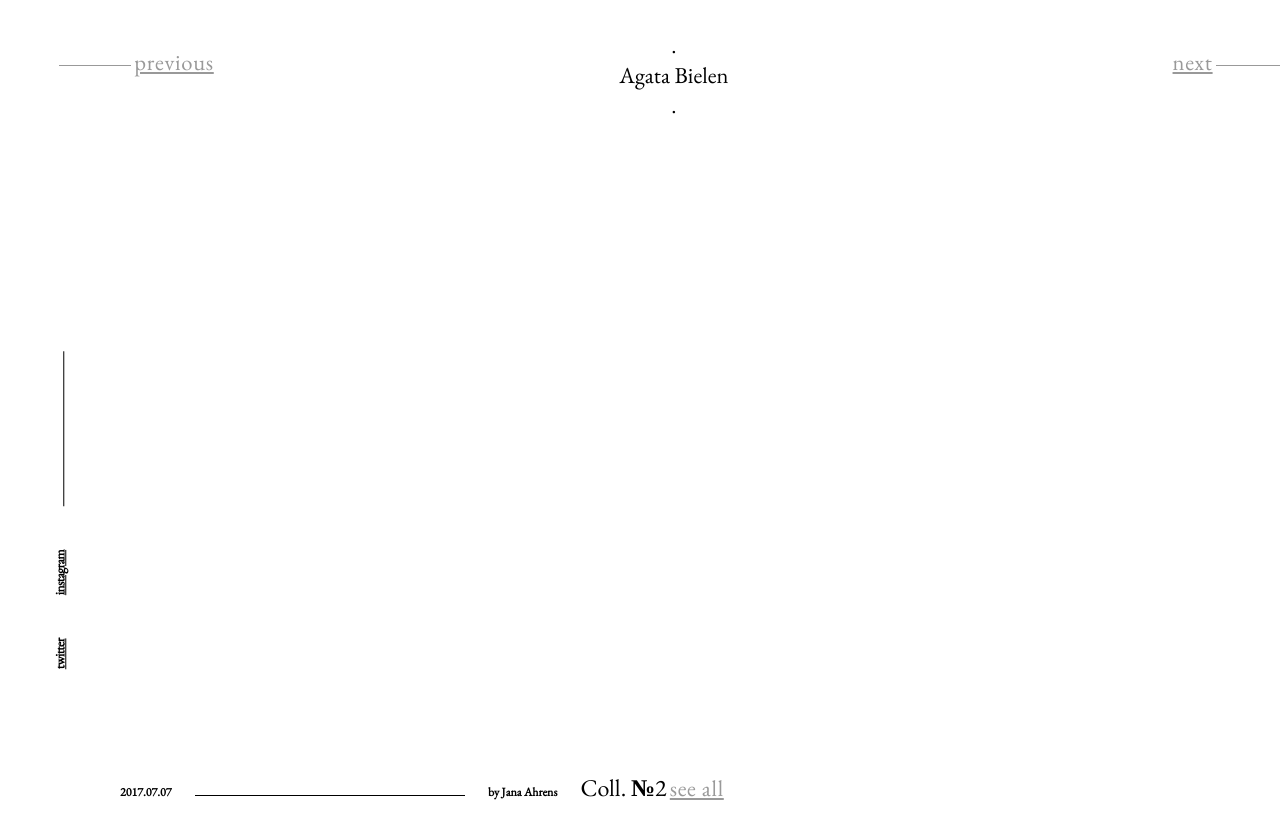
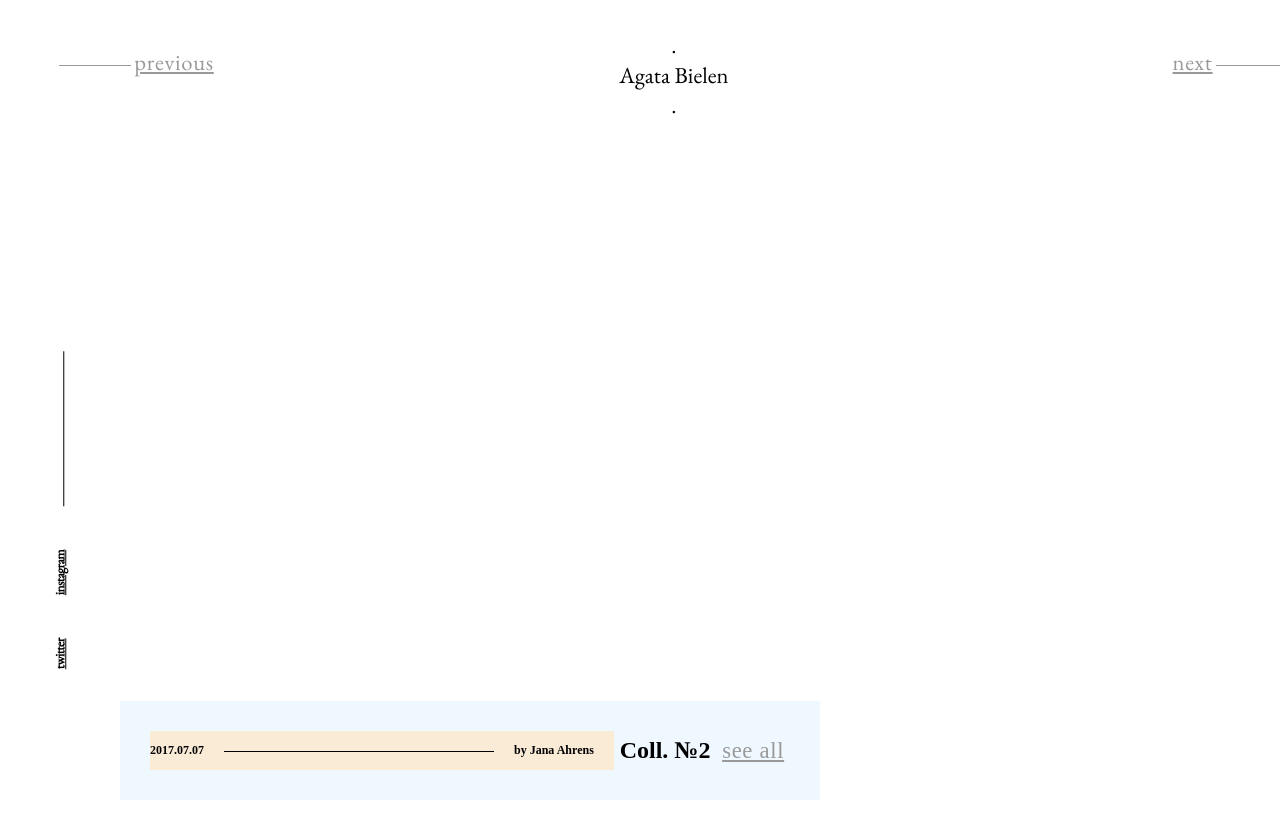
Before and after one commit to G-U-K/1st-exp-page-proofs, a plain HTML site: page coll2/collection2.html in a window 1280 px wide. Shown: the top 827 px of the page. Drawn offline with nearby package versions, Linux system fonts and the light colour scheme; a web font is replaced by a local one.

Commit message:
Правки

```diff
--- a/coll2/assets/style.css
+++ b/coll2/assets/style.css
@@ -18,6 +18,7 @@ box-sizing: border-box;
 }
 
 body {
+display: flex;
 margin: 0px;
 padding: 0px;
 height: 95vh;
@@ -96,19 +97,20 @@ margin-top: 0;
 
 
 .authorDate p {
-display: inline-block;
+display: flex;
 font-size: 9pt;
 font-weight: bold;
 margin-right: 20px;
 }
 
 .decorLine3 {
-display: inline-block;
+display: flex;
 position: relative;
 margin-bottom: 0;
 width: 270px;
 border-top: 1px solid black;
 margin-right: 20px;
+margin-top: 20px;
 }
 
 .decorLine2 {
@@ -127,24 +129,34 @@ height: 4px;
 }
 
 footer {
-display: block;
+display: flex;
 position: absolute;
 bottom: 0;
 left: 120px;
 }
 
 footer div, footer a {
-display: inline;
+display: flex;
 }
 
-.authorDate.author {
+.authorDate {
+    display: flex;
+    flex-direction: row;
+    justify-content: space-between;
+    max-width: 500px;
+    left: 20px;
+    background-color: antiquewhite;
+
+}
+
+.author {
+display: flex;
 position: relative;
-margin: 0;
-margin-right: 173px;
+margin: auto;
 }
 
 footer p {
-  display: inline-block;
+  display: flex;
   font-family: url("assets/AGaramondPro-Regular.otf");
   font-size: 18pt;
   font-weight: 550;
@@ -155,9 +167,34 @@ footer p {
 .date {
 font-size: 10pt;
 font-weight: bold;
+    position: relative;
 }
 
+.collectionLabel{
+    display: flex;
+    position: relative;
+    margin: auto;
+}
 
+/* Основной контейнер который везде использую для контента*/
+.container {
+    display: flex;
+    flex-direction: row;
+    justify-content: space-between;
+    max-width: 1400px;
+    width: 50vw;
+    margin: auto;
+    padding: 30px;
+    z-index: 1;
+    background-color: aliceblue;
+}
+
+.seeAll {
+    display: flex;
+    position: relative;
+    margin: auto;
+
+}
 
 
 
--- a/coll2/collection2.html
+++ b/coll2/collection2.html
@@ -33,9 +33,14 @@
     <aside class="asideLinks">
       <a href="#">twitter</a>
       <a href="#">instagram</a>
-      <div class="decorLine2"><div>
+        <div class="decorLine2"></div>
+
     </aside>
+    </div>
+
+
     <footer>
+        <div class="container">
             <div class="authorDate">
                 <p class="date">2017.07.07</p>
                 <div class="decorLine3"></div>
@@ -43,8 +48,11 @@
             </div>
             <p class="collectionLabel">Coll. №2</p>
             <!--Вот здесь ссылку на главную подставить-->
+            <div class="seeAll">
             <a id="seeAll" href="#">see all</a>
+            </div>
+        </div>
     </footer>
-  </div>
+
 </body>
 </html>
```
Lines whose indentation alone changed are shown as unchanged.
